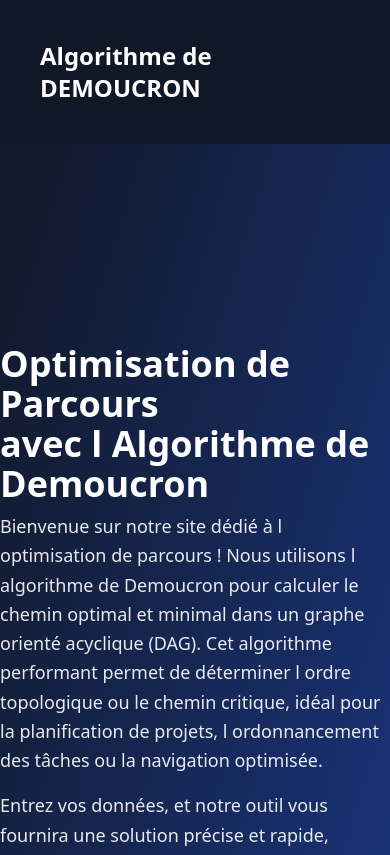
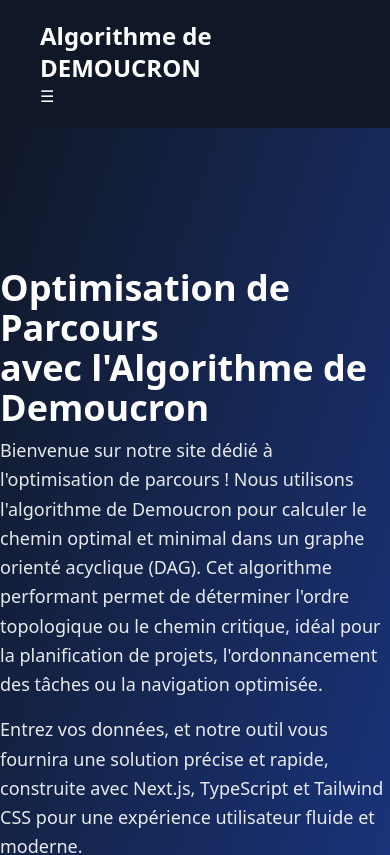
Before and after one commit to Mariusrakotonandrianina/Recherche-op-rationnelle, a Next.js app: page / in a window 390 px wide. Shown: the top 855 px of the page. Built offline with nearby package versions, Linux system fonts and the light colour scheme.

Commit message:
version 1.0

```diff
--- a/src/app/components/Navbar.tsx
+++ b/src/app/components/Navbar.tsx
@@ -5,7 +5,7 @@ import Link from "next/link";
 import { usePathname } from "next/navigation";
 
 export default function Navbar() {
-  const [isOpen] = useState(false);
+  const [isOpen, setIsOpen] = useState(false);
   const pathname = usePathname();
 
   const isActive = (path: string) => {
@@ -13,7 +13,7 @@ export default function Navbar() {
   };
 
   return (
-    <nav className="w-full px-10 py-10 bg-gray-900 text-white shadow-md">
+    <nav className="w-full px-10 py-5 bg-gray-900 text-white shadow-md">
       <div className="max-w-6xl mx-auto flex flex-wrap items-center justify-between">
         <div>
           <Link href="/">
@@ -22,6 +22,15 @@ export default function Navbar() {
             </span>
           </Link>
         </div>
+
+        {/* Bouton pour mobile */}
+        <button
+          className="lg:hidden text-white"
+          onClick={() => setIsOpen(!isOpen)}
+        >
+          ☰
+        </button>
+
         <div
           className={`w-full lg:flex lg:items-center lg:w-auto ${
             isOpen ? "block mt-4" : "hidden"
--- a/src/app/page.tsx
+++ b/src/app/page.tsx
@@ -4,19 +4,19 @@ import Image from "next/image";
 
 export default function Home() {
   return (
-    <div className="bg-gradient-to-br py-50 bg-gradient-to-br from-gray-900 to-blue-900 flex items-center justify-center text-white">
+    <div className="bg-gradient-to-br py-35 bg-gradient-to-br from-gray-900 to-blue-900 flex items-center justify-center text-white">
       <div className="container mx-auto grid grid-cols-1 md:grid-cols-2 gap-10 items-center">
         {/* Left: Project Description */}
         <div className="flex flex-col justify-center space-y-4">
           <h2 className="text-4xl font-bold mb-2 animate-slide-down">
-            Optimisation de Parcours <br />avec l Algorithme de Demoucron
+            Optimisation de Parcours <br />avec l&apos;Algorithme de Demoucron
           </h2>
           <p className="text-lg leading-relaxed opacity-90">
-            Bienvenue sur notre site dédié à l optimisation de parcours ! Nous utilisons
-            l algorithme de Demoucron pour calculer le chemin optimal et minimal dans un
+            Bienvenue sur notre site dédié à l&apos;optimisation de parcours ! Nous utilisons
+            l&apos;algorithme de Demoucron pour calculer le chemin optimal et minimal dans un
             graphe orienté acyclique (DAG). Cet algorithme performant permet de déterminer
-            l ordre topologique ou le chemin critique, idéal pour la planification de
-            projets, l ordonnancement des tâches ou la navigation optimisée.
+            l&apos;ordre topologique ou le chemin critique, idéal pour la planification de
+            projets, l&apos;ordonnancement des tâches ou la navigation optimisée.
           </p>
           <p className="text-lg leading-relaxed opacity-90">
             Entrez vos données, et notre outil vous fournira une solution précise et rapide,
```
